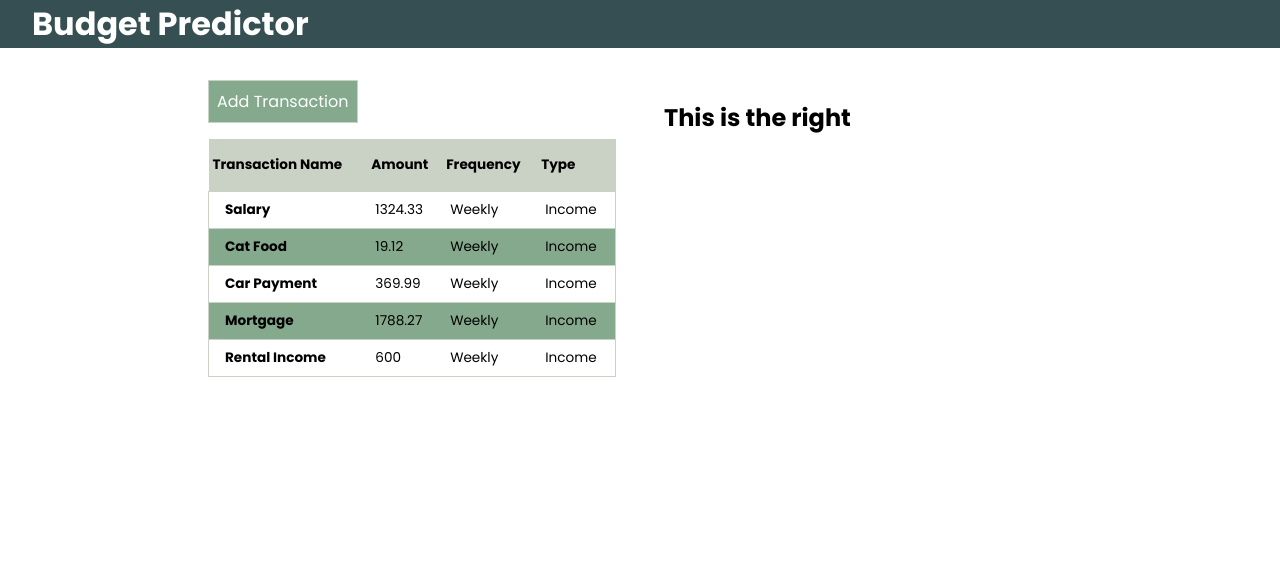
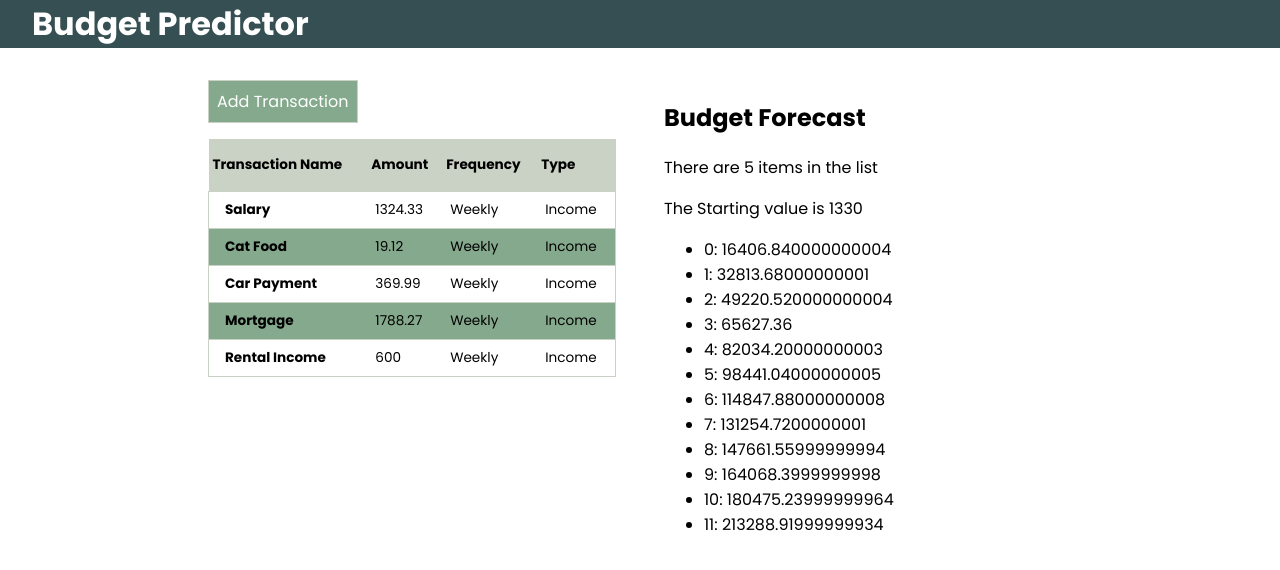
Before and after one commit to tyler-daigle/budget-predictor, a Vue app: page / in a window 1280 px wide. Shown: the top 570 px of the page. Built offline with nearby package versions, Linux system fonts and the light colour scheme.

Commit message:
BudgetForecast component added

```diff
--- a/src/App.vue
+++ b/src/App.vue
@@ -8,6 +8,7 @@
           @close-dialog="closeDialog"
           @add-transaction="addTransaction"
           @edit-transaction="editTransaction"
+          @delete-transaction="deleteTransaction"
           :transactionData="transactionToEdit"
         />
         <button type="button" @click="displayAddTransactionDialog">
@@ -20,7 +21,10 @@
       </template>
 
       <template v-slot:right-side>
-        <h2>This is the right</h2>
+        <budget-forecast
+          :transactionList="transactionList"
+          :startingValue="1330"
+        />
       </template>
     </main-container>
   </div>
@@ -35,12 +39,15 @@ import TheHeader from "./components/UI/TheHeader";
 import AddTransactionDialog from "./components/UI/AddTransactionDialog";
 import TheTransactionTable from "./components/UI/TheTransactionTable";
 
+import BudgetForecast from "./components/UI/BudgetForecast";
+
 export default {
   components: {
     TheHeader,
     AddTransactionDialog,
     MainContainer,
     TheTransactionTable,
+    BudgetForecast,
   },
   created() {
     // Just sample data
@@ -109,6 +116,10 @@ export default {
       this.transactionList.updateTransaction(transaction);
       this.closeDialog();
     },
+    deleteTransaction(transaction) {
+      console.log(`Deleting transaction ${transaction.name}`);
+      this.closeDialog();
+    },
     // displayAddTransActionDialog() is the handler for when the "Add Transaction" button is pressed.
     // It shows the dialog and allows the user to enter a new transaction.
     displayAddTransactionDialog() {
--- a/src/components/UI/AddTransactionDialog.vue
+++ b/src/components/UI/AddTransactionDialog.vue
@@ -33,7 +33,7 @@
       </div>
 
       <div class="form-control">
-        <label for="transaction-type">Transaction Frequency:</label>
+        <label for="transaction-type">Transaction Type:</label>
         <option-selector
           name="transaction-type"
           v-model="transactionType"
@@ -50,7 +50,7 @@
         <button
           v-if="transactionData"
           type="button"
-          @click="$emit('close-dialog')"
+          @click="$emit('delete-transaction', transactionData)"
           class="delete-button"
         >
           Delete
@@ -68,7 +68,12 @@ import { Transaction } from "../../classes/Transaction";
 import OptionSelector from "./OptionSelector";
 
 export default {
-  emits: ["add-transaction", "edit-transaction", "close-dialog"],
+  emits: [
+    "add-transaction",
+    "edit-transaction",
+    "close-dialog",
+    "delete-transaction",
+  ],
   components: {
     OptionSelector,
   },
--- /dev/null
+++ b/src/components/UI/BudgetForecast.vue
@@ -0,0 +1,40 @@
+<template>
+  <div class="budget-forecast-container">
+    <h2>Budget Forecast</h2>
+    <p>There are {{ numTransactions }} items in the list</p>
+    <p>The Starting value is {{ startingValue }}</p>
+    <ul>
+      <li v-for="(amount, idx) in forecast" :key="idx">
+        {{ idx }}: {{ amount }}
+      </li>
+    </ul>
+  </div>
+</template>
+
+<script>
+import { forecastBudget } from "../../utils/calculate";
+
+export default {
+  props: {
+    transactionList: {
+      type: Object,
+      required: true,
+    },
+    startingValue: {
+      type: Number,
+      required: false,
+      default() {
+        return 0;
+      },
+    },
+  },
+  computed: {
+    numTransactions() {
+      return this.transactionList.count;
+    },
+    forecast() {
+      return forecastBudget(this.transactionList);
+    },
+  },
+};
+</script>
```
